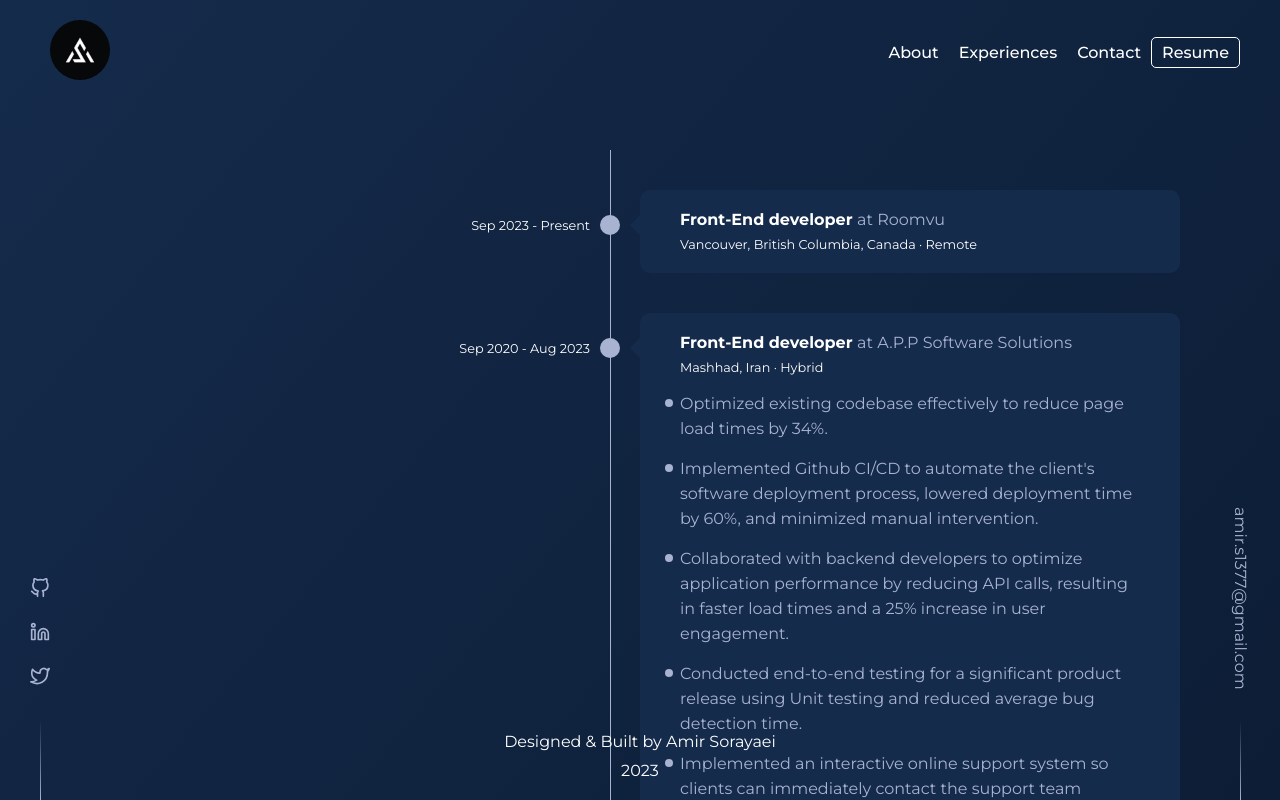
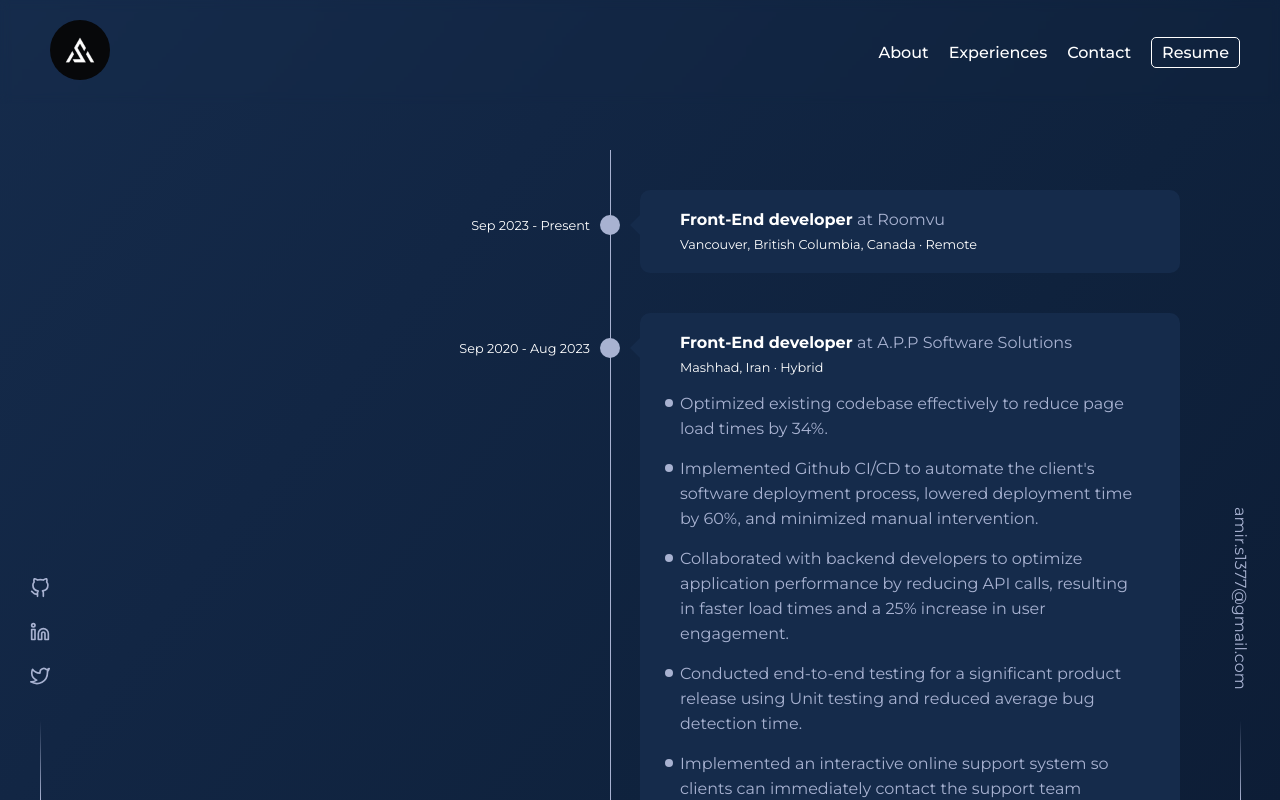
Before and after one commit to amirsorayaei/amirsorayaei.github.io, a Next.js app: page / in a window 1280 px wide. Shown: the top 800 px of the page. Built offline with nearby package versions, Linux system fonts and the light colour scheme.

Commit message:
fix: changed some styles on header and footer

```diff
--- a/app/global.css
+++ b/app/global.css
@@ -42,6 +42,7 @@
   max-width: 1600px;
   margin: 0 auto;
   z-index: 10;
+  backdrop-filter: blur(5px);
 }
 
 header a {
@@ -54,6 +55,7 @@
   border: 1px solid #fff;
   border-radius: 5px;
   padding: 5px 10px;
+  margin-left: 10px;
   box-shadow: none;
   transition: all 0.3s;
   font-family: unset;
@@ -72,10 +74,6 @@
 }
 
 footer {
-  position: fixed;
-  bottom: 0;
-  right: 0;
-  left: 0;
   padding: 20px 0;
   display: grid;
   place-items: center;
```
